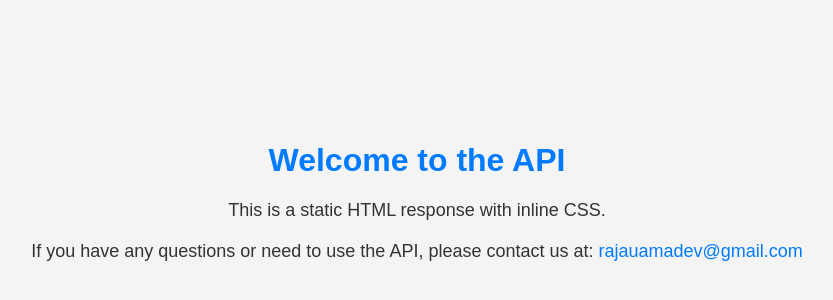
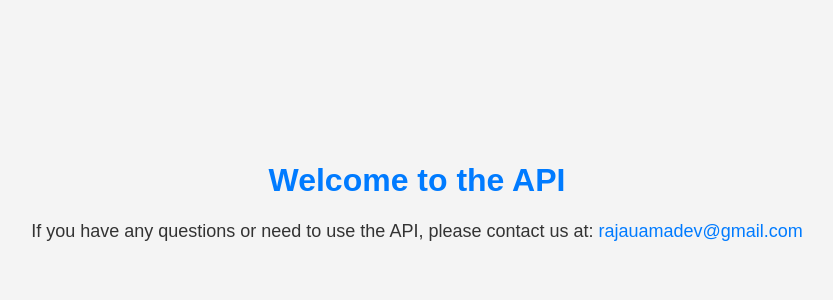
Before and after one commit to Usama-dev1/URLshortner-Backend-API, a website: page public/static.html in a window 1280 px wide. Shown: the part 134-434 px from the top of the page, without its empty margins (223-1056 px from the left). Drawn offline with Linux system fonts and the light colour scheme.

Commit message:
modifed static page

```diff
--- a/public/static.html
+++ b/public/static.html
@@ -45,7 +45,6 @@
       <div class="container">
         <div>
           <h1>Welcome to the API</h1>
-          <p>This is a static HTML response with inline CSS.</p>
           <div class="contact">
             <p>If you have any questions or need to use the API, please contact us at:
               <a href="mailto:rajauamadev@gmail.com">rajauamadev@gmail.com</a>
```
